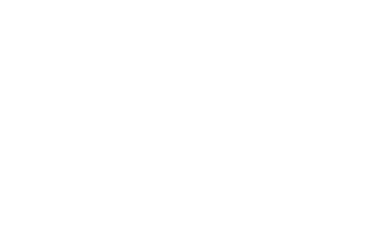
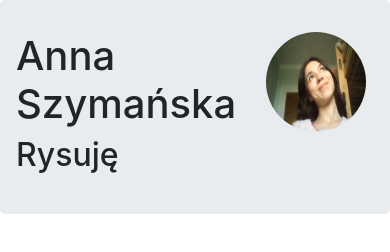
Before and after one commit to annaszymanska/My-Website, a plain HTML site: page index.html in a window 390 px wide. Drawn offline with nearby package versions, Linux system fonts and the light colour scheme.

Commit message:
inserting the picture
Subfolders assets, styles, and scripts has been created. The example picture has been added to jumbotron container and its size has been set to 100px/100px. That is for sure too small. To do: work with picture - to make it to be centered, bigger (if on big screen), and responsice. Start with the mobile view.

```diff
--- a/index.html
+++ b/index.html
@@ -9,9 +9,24 @@
   <link href="https://maxcdn.bootstrapcdn.com/bootstrap/4.3.1/css/bootstrap.min.css" rel="stylesheet" type="text/css" />
   <script src="https://maxcdn.bootstrapcdn.com/bootstrap/4.3.1/js/bootstrap.min.js"></script>
 
+  <link href=/styles/main.css rel="stylesheet" type="text/css">
 
 </head>
 <body>
 
+	<div class="container jumbotron">
+
+		<div class="row">
+			<div class="col">
+				<h1>Anna Szymańska</h1>
+				<h2>Rysuję</h2>
+			</div>
+			<div class="col">
+				<img src="/assets/my-face.jpg" class="rounded-circle main-picture">
+			</div>
+		</div>
+
+	</div>
+
 </body>
 </html>
--- /dev/null
+++ b/styles/main.scss
@@ -0,0 +1,4 @@
+.main-picture{
+	width: 100px;
+	height: 100px;
+}
```
Also changed, not shown: assets/my-face.jpg (added), styles/main.css (added), 1 other file.
